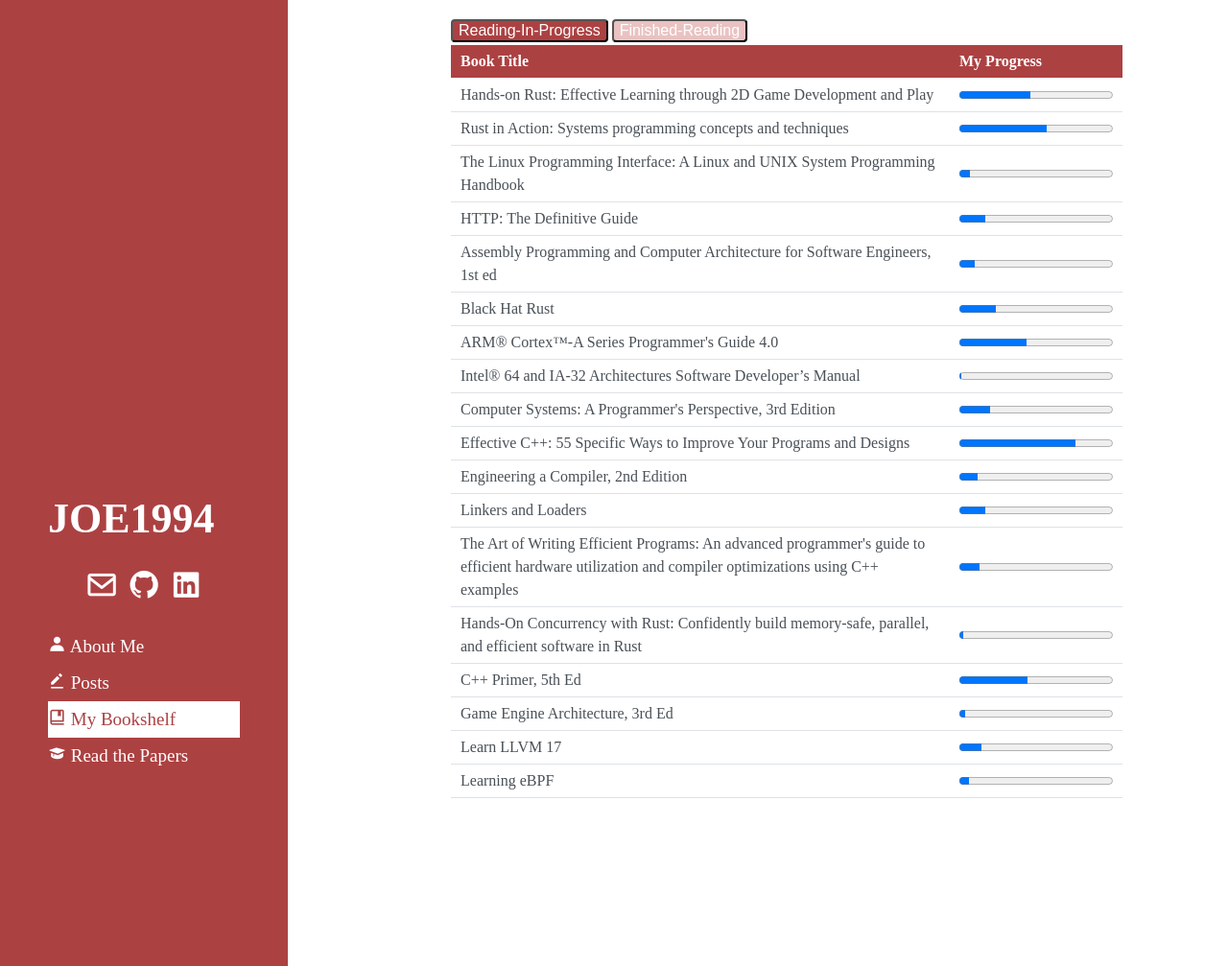
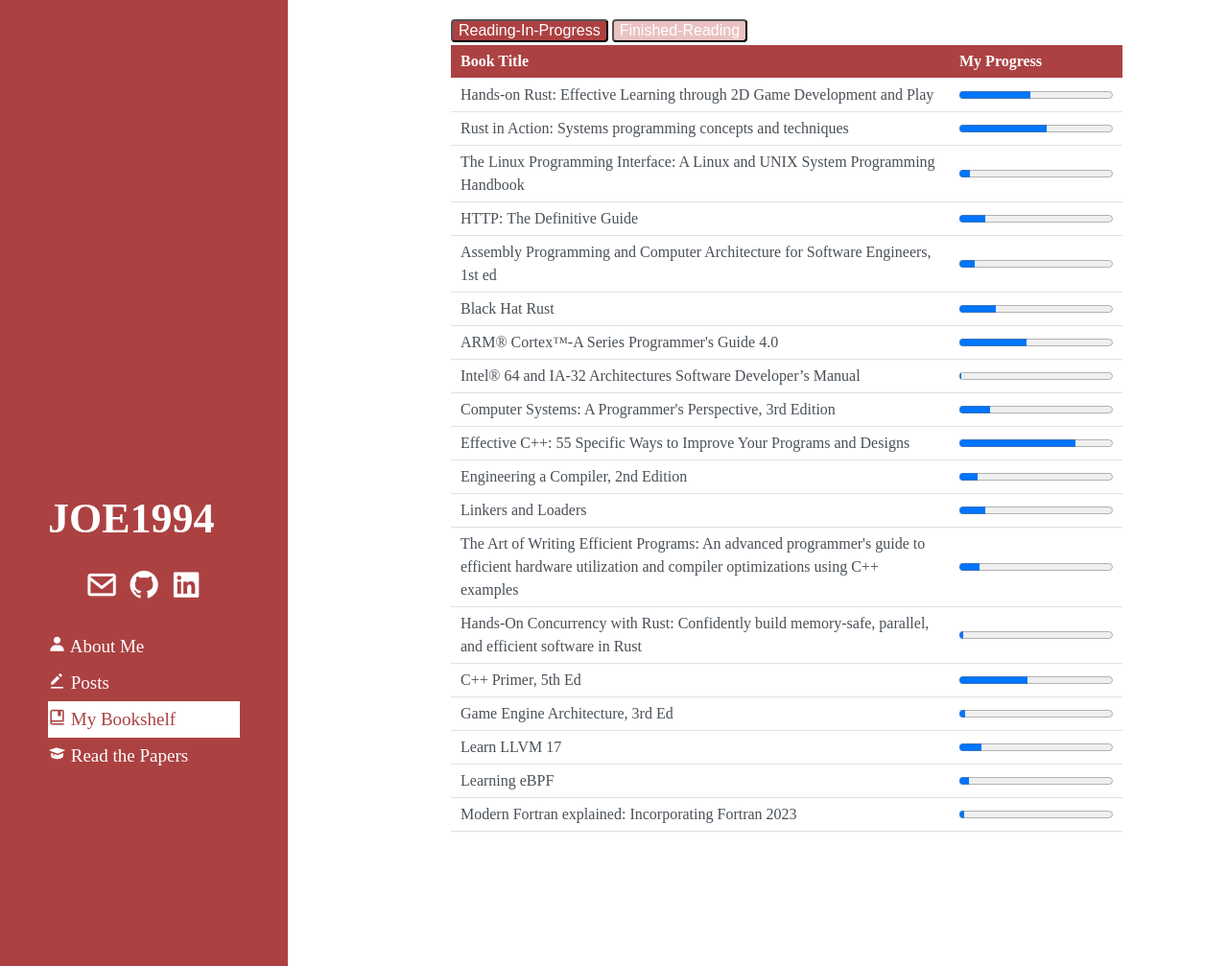
Before and after one commit to JOE1994/JOE1994.github.io, a Jekyll site: the page built from bookshelf.html, in a window 1280 px wide and 1007 px high. Shown: the whole window at 96% size. Built offline with Jekyll 4.4.1, drawn with Linux system fonts in a browser that asks for light colours; some web fonts are replaced.

Commit message:
[book] Fortran book progress

```diff
--- a/_data/bookshelf_still_reading.yml
+++ b/_data/bookshelf_still_reading.yml
@@ -71,3 +71,7 @@
 - name: "Learning eBPF"
   progress: 25
   tot_pages: 371
+
+- name: "Modern Fortran explained: Incorporating Fortran 2023"
+  progress: 19
+  tot_pages: 516
```
